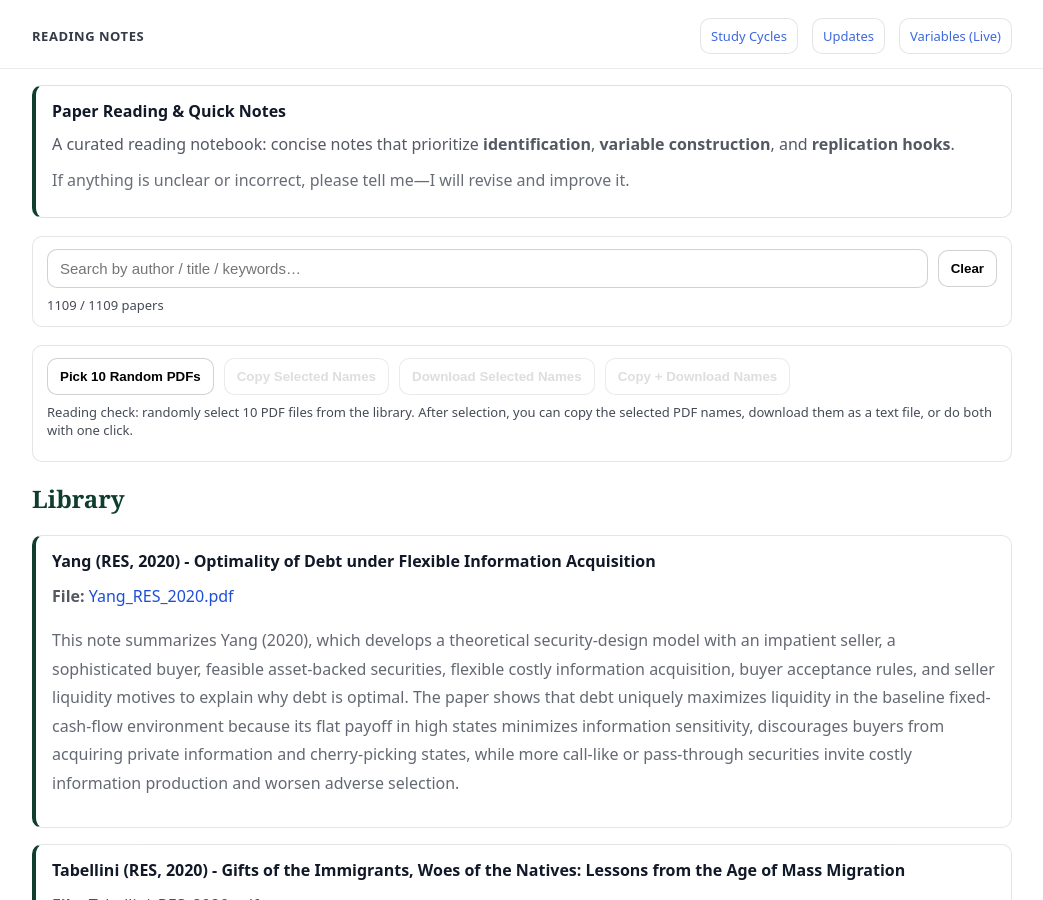
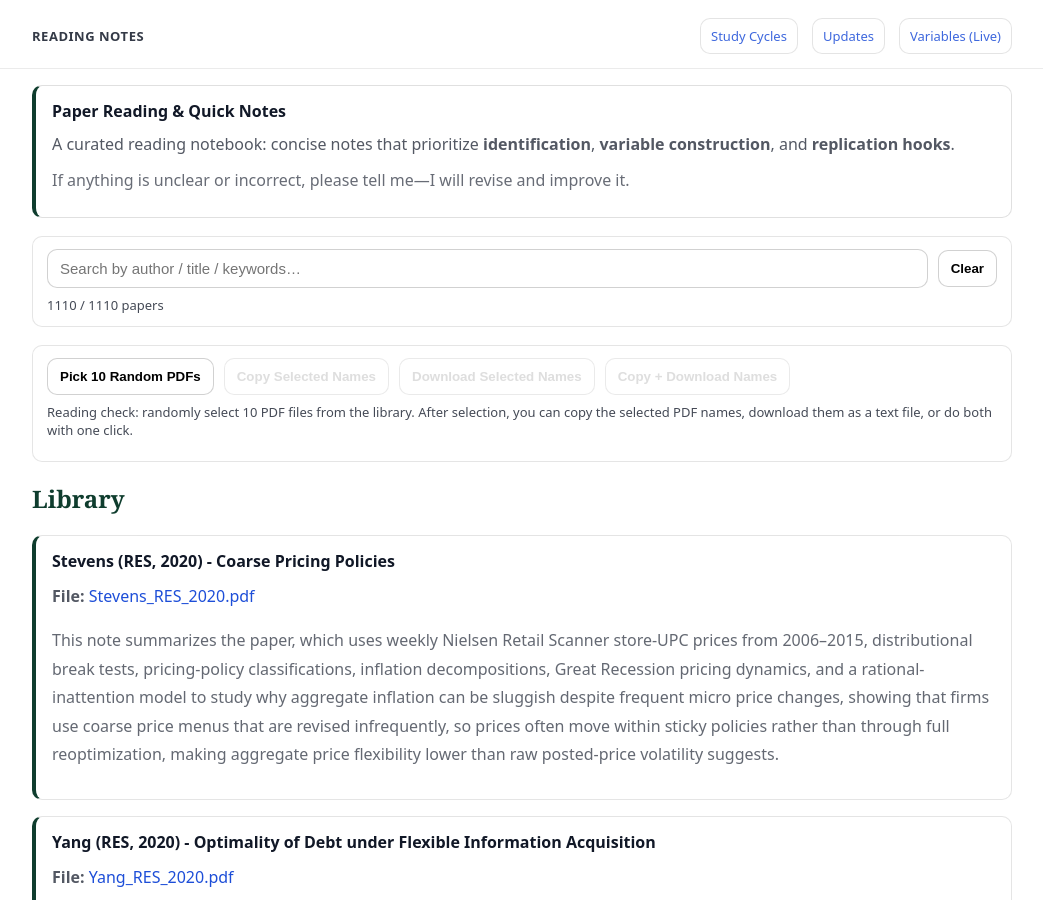
Before and after one commit to yaxinzn/study-archive, a Jekyll site: the page built from reading/index.md, in a window 1280 px wide and 900 px high. Shown: the whole window, without its empty margins (118-1161 px from the left). Built offline with Jekyll 4.4.1, drawn with Linux system fonts in a browser that asks for light colours.

Commit message:
Reading: add/update Stevens_RES_2020.pdf

```diff
--- a/_data/reading.yml
+++ b/_data/reading.yml
@@ -1,3 +1,7 @@
+- title: "Stevens (RES, 2020) - Coarse Pricing Policies"
+  file: "Stevens_RES_2020.pdf"
+  desc: "This note summarizes the paper, which uses weekly Nielsen Retail Scanner store-UPC prices from 2006–2015, distributional break tests, pricing-policy classifications, inflation decompositions, Great Recession pricing dynamics, and a rational-inattention model to study why aggregate inflation can be sluggish despite frequent micro price changes, showing that firms use coarse price menus that are revised infrequently, so prices often move within sticky policies rather than through full reoptimization, making aggregate price flexibility lower than raw posted-price volatility suggests."
+
 - title: "Yang (RES, 2020) - Optimality of Debt under Flexible Information Acquisition"
   file: "Yang_RES_2020.pdf"
   desc: "This note summarizes Yang (2020), which develops a theoretical security-design model with an impatient seller, a sophisticated buyer, feasible asset-backed securities, flexible costly information acquisition, buyer acceptance rules, and seller liquidity motives to explain why debt is optimal. The paper shows that debt uniquely maximizes liquidity in the baseline fixed-cash-flow environment because its flat payoff in high states minimizes information sensitivity, discourages buyers from acquiring private information and cherry-picking states, while more call-like or pass-through securities invite costly information production and worsen adverse selection."
```
Also changed, not shown: 1 other file.
